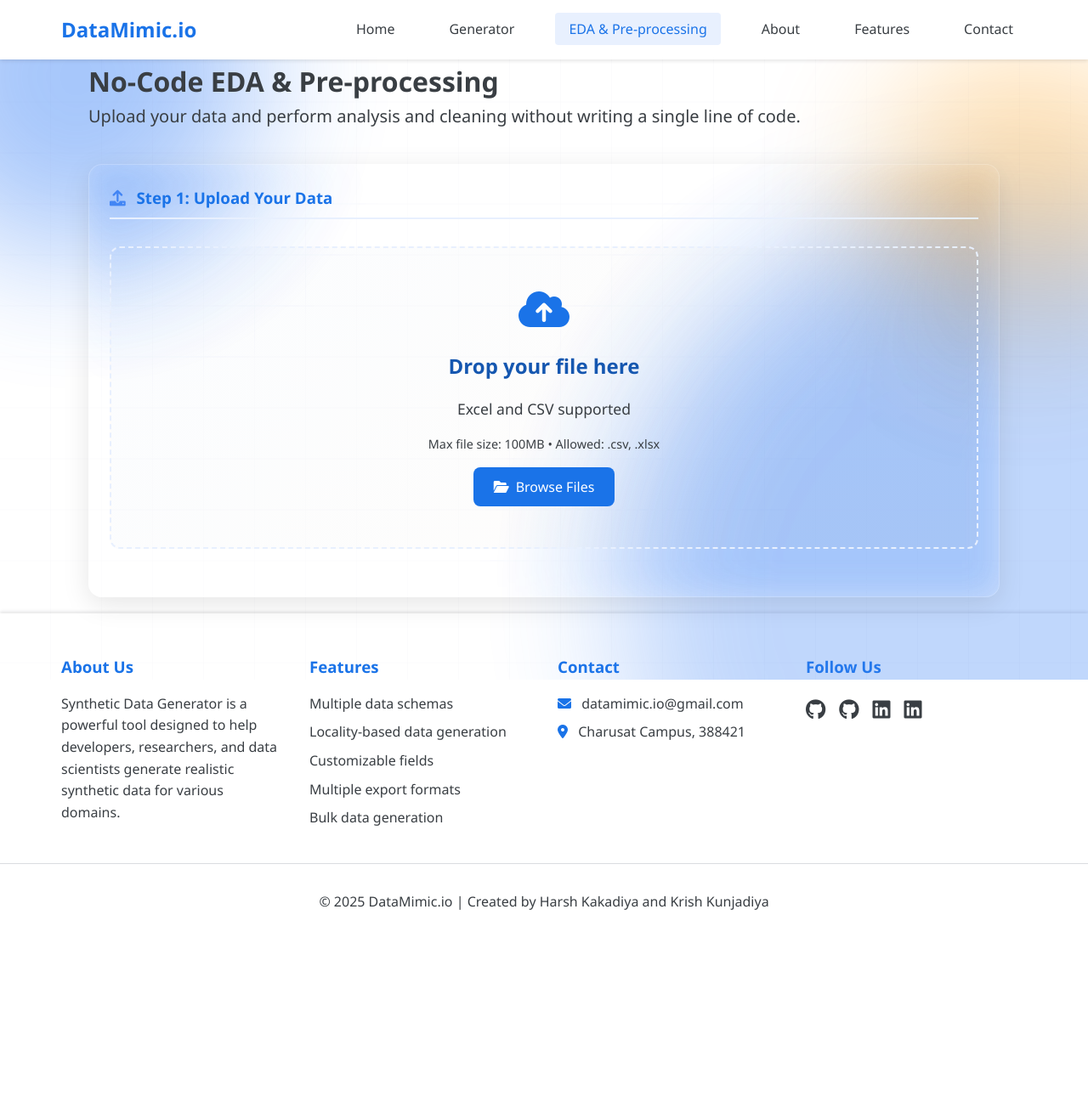
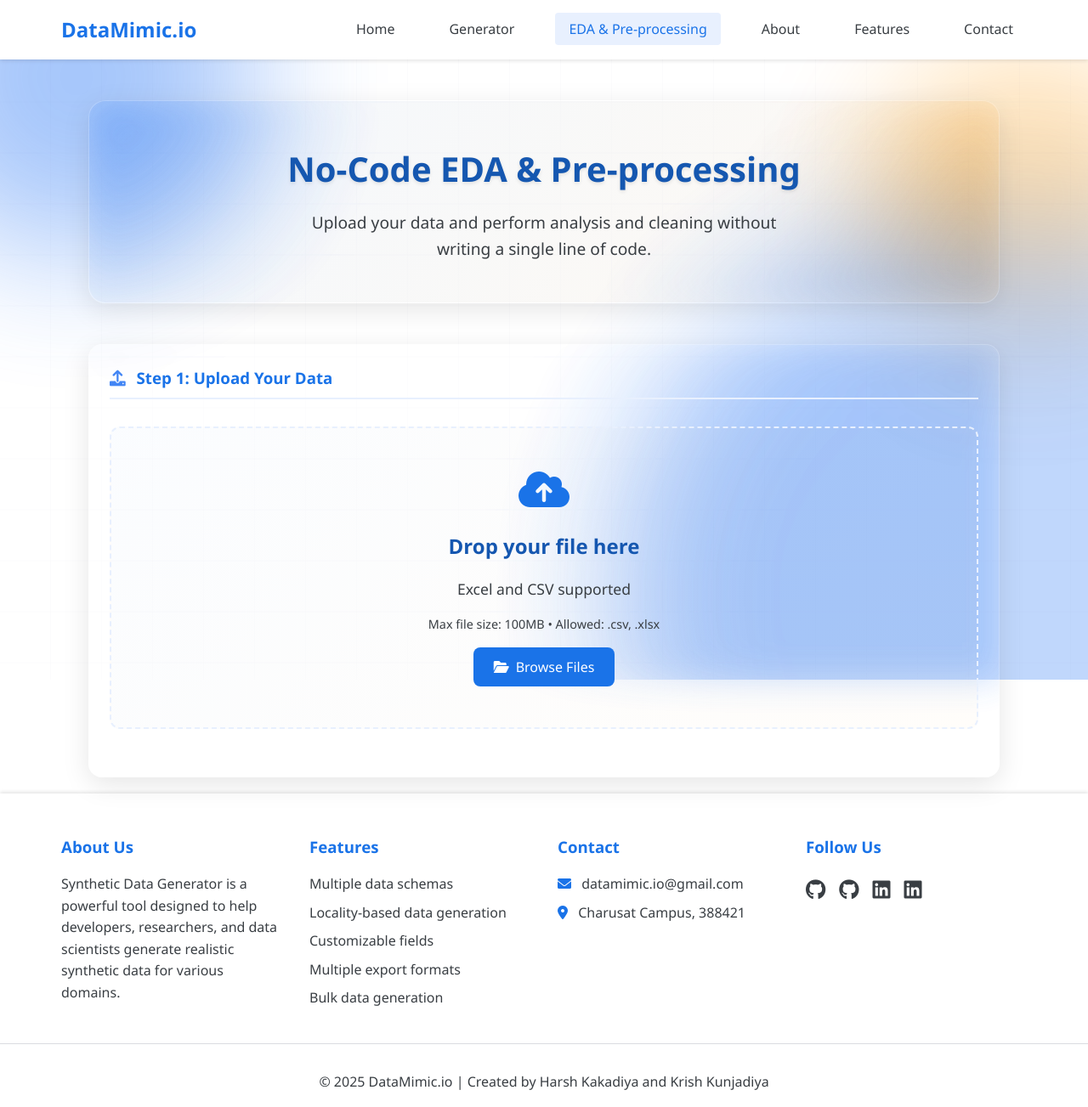
Before and after one commit to harsh-kakadiya1/DataMimic.io-Version2, a Flask app: page /eda in a window 1280 px wide. Shown: the whole page at 85% size. Before the commit the page ends 1071 px from the top, so only its background shows below. Run offline with Flask 3, Linux system fonts and the light colour scheme.

Commit message:
final changes

```diff
--- a/static/css/style.css
+++ b/static/css/style.css
@@ -288,6 +288,7 @@ select:focus, input[type="number"]:focus, input[type="text"]:focus, input[type="
 /* Results Styles */
 .results {
     margin-top: 2rem;
+    margin-bottom: 2rem;
     background: rgba(255, 255, 255, 0.1);
     backdrop-filter: blur(25px);
     -webkit-backdrop-filter: blur(25px);
@@ -1405,6 +1406,101 @@ select option:disabled {
     margin-left: auto;
     margin-right: auto;
     display: block;
+}
+
+/* Enhanced Column Analysis Table Styling */
+#columnDetailsTable {
+    border-collapse: collapse;
+    width: 100%;
+    background: white;
+    box-shadow: 0 2px 8px rgba(0, 0, 0, 0.1);
+    border-radius: 8px;
+    overflow: hidden;
+}
+
+#columnDetailsTable th {
+    background: linear-gradient(135deg, var(--primary-blue) 0%, var(--secondary-blue) 100%);
+    color: white;
+    font-weight: 600;
+    padding: 12px 8px;
+    text-align: center;
+    border: 1px solid rgba(255, 255, 255, 0.2);
+    font-size: 0.9rem;
+}
+
+#columnDetailsTable td {
+    padding: 10px 8px;
+    text-align: center;
+    border: 1px solid #e0e0e0;
+    font-size: 0.85rem;
+    background: white;
+}
+
+#columnDetailsTable tbody tr:nth-child(even) {
+    background: rgba(26, 115, 232, 0.02);
+}
+
+#columnDetailsTable tbody tr:hover {
+    background: rgba(26, 115, 232, 0.05);
+    transform: translateY(-1px);
+    box-shadow: 0 2px 4px rgba(0, 0, 0, 0.1);
+}
+
+#columnDetailsTable td:first-child {
+    font-weight: 600;
+    color: var(--dark-blue);
+    text-align: left;
+    padding-left: 12px;
+}
+
+#columnDetailsTable td:nth-child(2) {
+    font-weight: 500;
+    color: var(--secondary-blue);
+}
+
+/* EDA Hero Section Styles */
+.eda-hero-section {
+    background: rgba(255, 255, 255, 0.1);
+    backdrop-filter: blur(20px);
+    -webkit-backdrop-filter: blur(20px);
+    border: 1px solid rgba(255, 255, 255, 0.2);
+    border-radius: 20px;
+    padding: 3rem 2rem;
+    text-align: center;
+    margin-top: 3rem;
+    margin-bottom: 3rem;
+    box-shadow: 0 8px 32px rgba(0, 0, 0, 0.1);
+    position: relative;
+    overflow: hidden;
+}
+
+.eda-hero-section::before {
+    content: '';
+    position: absolute;
+    top: 0;
+    left: 0;
+    right: 0;
+    bottom: 0;
+    background: linear-gradient(135deg, rgba(26, 115, 232, 0.05) 0%, rgba(255, 152, 0, 0.05) 100%);
+    z-index: -1;
+}
+
+.eda-hero-title {
+    font-size: 2.5rem;
+    font-weight: 700;
+    color: var(--dark-blue);
+    margin-bottom: 1rem;
+    text-shadow: 0 2px 4px rgba(0, 0, 0, 0.1);
+}
+
+.eda-hero-subtitle {
+    font-size: 1.2rem;
+    color: var(--gray);
+    line-height: 1.6;
+    margin: 0;
+    max-width: 600px;
+    margin-left: auto;
+    margin-right: auto;
 }
 
 /* Hero Section Styles */
--- a/templates/eda.html
+++ b/templates/eda.html
@@ -12,8 +12,10 @@
         <i class="fas fa-arrow-left"></i> Back to Home
     </a>
     <div class="eda-content">
-        <h1 class="text-center">No-Code EDA & Pre-processing</h1>
-        <p class="text-center lead-text">Upload your data and perform analysis and cleaning without writing a single line of code.</p>
+        <div class="eda-hero-section">
+            <h1 class="eda-hero-title">No-Code EDA & Pre-processing</h1>
+            <p class="eda-hero-subtitle">Upload your data and perform analysis and cleaning without writing a single line of code.</p>
+        </div>
 
         <!-- Step 1: File Upload -->
         <div class="form-group">
@@ -248,7 +250,7 @@
             </div>
 
             <!-- Step 7: Download Processed Data -->
-            <div class="form-group" style="margin-bottom: 0rem;">
+            <div class="form-group" style="margin-bottom: 5rem;">
                 <h3><i class="fas fa-download"></i> Step 7: Download Processed Data</h3>
                 <div class="text-center">
                     <div class="button-group justify-content-center">
```
